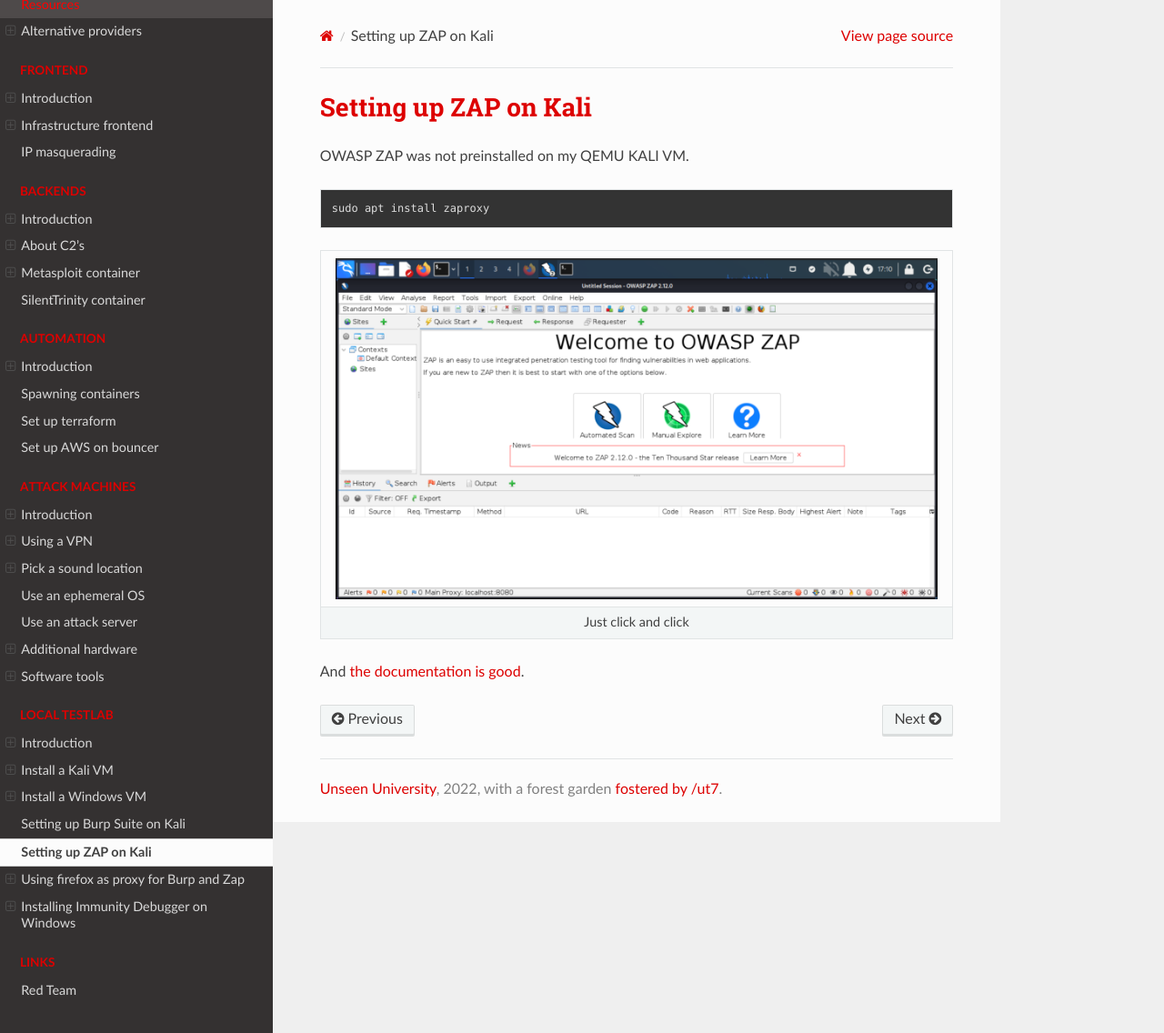
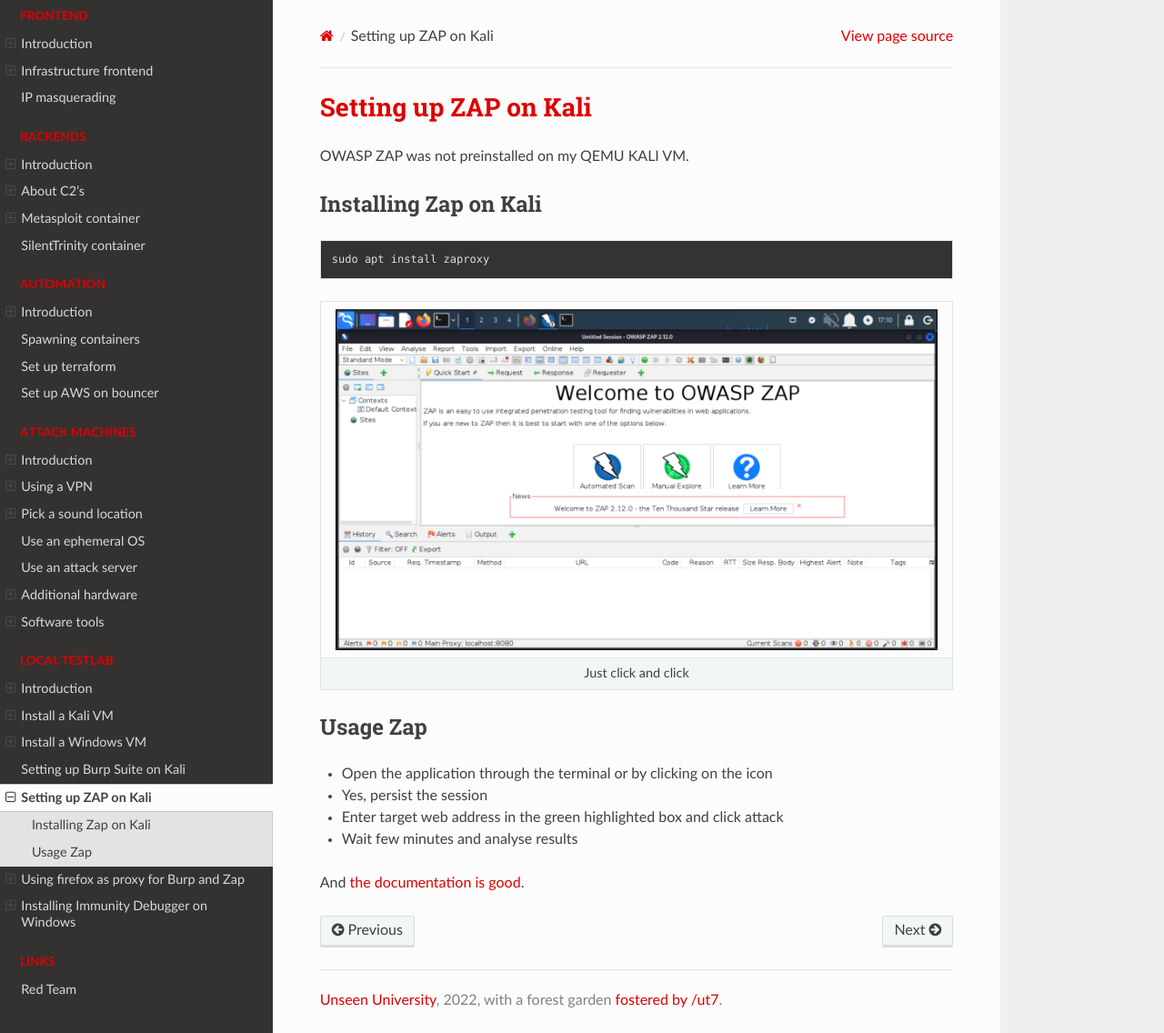
Before and after one commit to tymyrddin/red-iac, a Sphinx documentation site: the page built from source/docs/lab/zap.md, in a window 1280 px wide and 1136 px high. Shown: the whole window at 91% size. Built offline with Sphinx 7.4.7 and the Read the Docs theme 2.0.0, drawn with Linux system fonts in a browser that asks for light colours.

Commit message:
local testlab

```diff
--- a/source/docs/lab/zap.md
+++ b/source/docs/lab/zap.md
@@ -1,6 +1,8 @@
 # Setting up ZAP on Kali
 
 OWASP ZAP was not preinstalled on my QEMU KALI VM.
+
+## Installing Zap on Kali
 
     sudo apt install zaproxy
 
@@ -8,4 +10,11 @@ OWASP ZAP was not preinstalled on my QEMU KALI VM.
 |:--:|
 | Just click and click |
 
+## Usage Zap
+
+* Open the application through the terminal or by clicking on the icon
+* Yes, persist the session
+* Enter target web address in the green highlighted box and click attack
+* Wait few minutes and analyse results
+
 And [the documentation is good](https://www.zaproxy.org/docs/).
```
